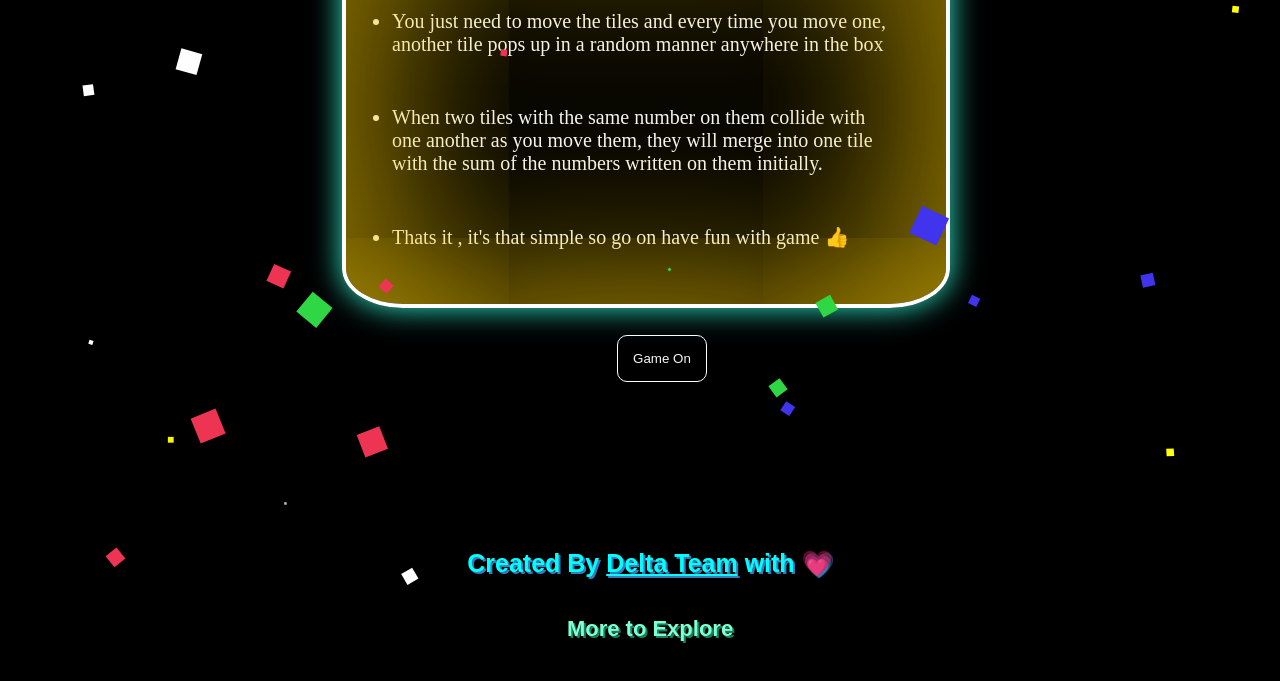
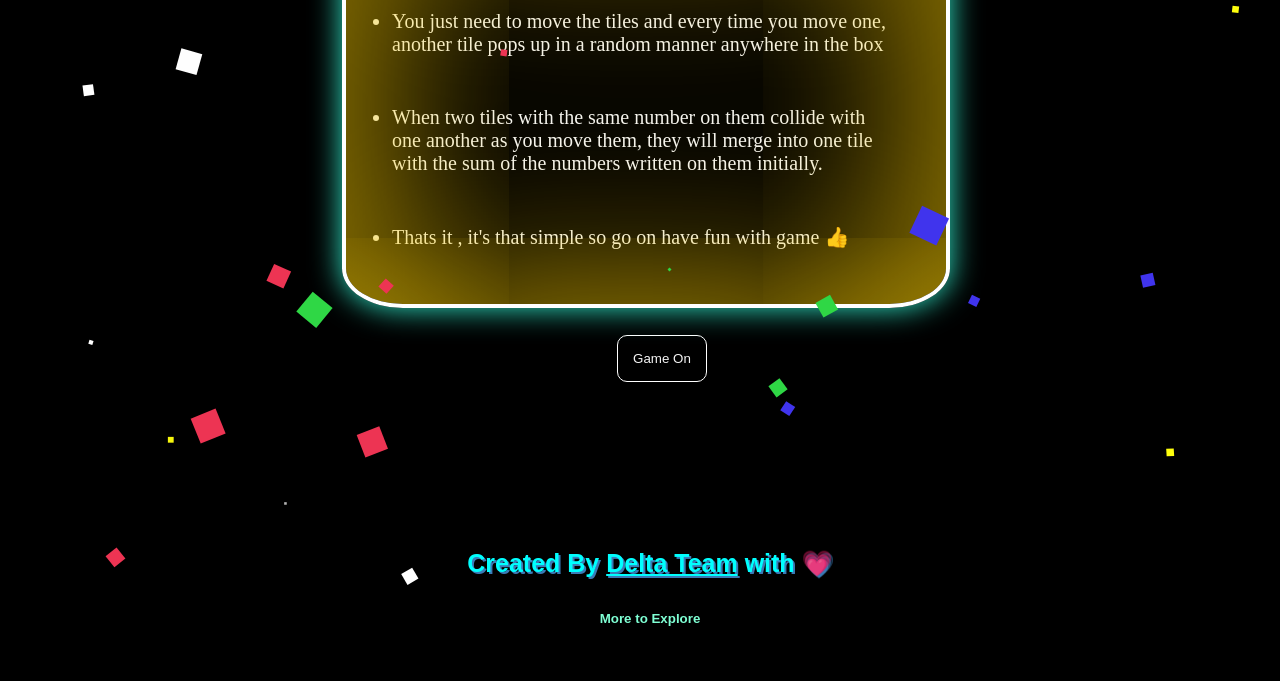
Before and after one commit to reetsethi/2048-Game, a plain HTML site: page 2048-game/index.html in a window 1280 px wide. Shown: the part 271-952 px from the top of the page. Drawn offline with Linux system fonts and the light colour scheme.

Commit message:
Update index.html

```diff
--- a/2048-game/index.html
+++ b/2048-game/index.html
@@ -31,7 +31,7 @@
                 <div class="content">
                     <h3>Created By <strong><u>Delta Team</u></strong></strong> with <strong> &#128151</strong></h3><br>
                     <div class="explore">
-                        <button onclick="drop()" class="dropbtn"><h4>More to Explore</h4></button><br>
+                        <button onclick="drop()" class="dropbtn"><strong>More to Explore</strong></button><br>
                         <div id="myDropdown" class="highlight dropdown-content">
                           <a href="https://www.science4all.org/article/2048-game/" target="_blank">What is 2048?</a><br>
                           <a href="https://www.gameskinny.com/lnagr/2048-game-strategy-how-to-always-win-at-2048" target="_blank">Tricks?</a><br>
```
